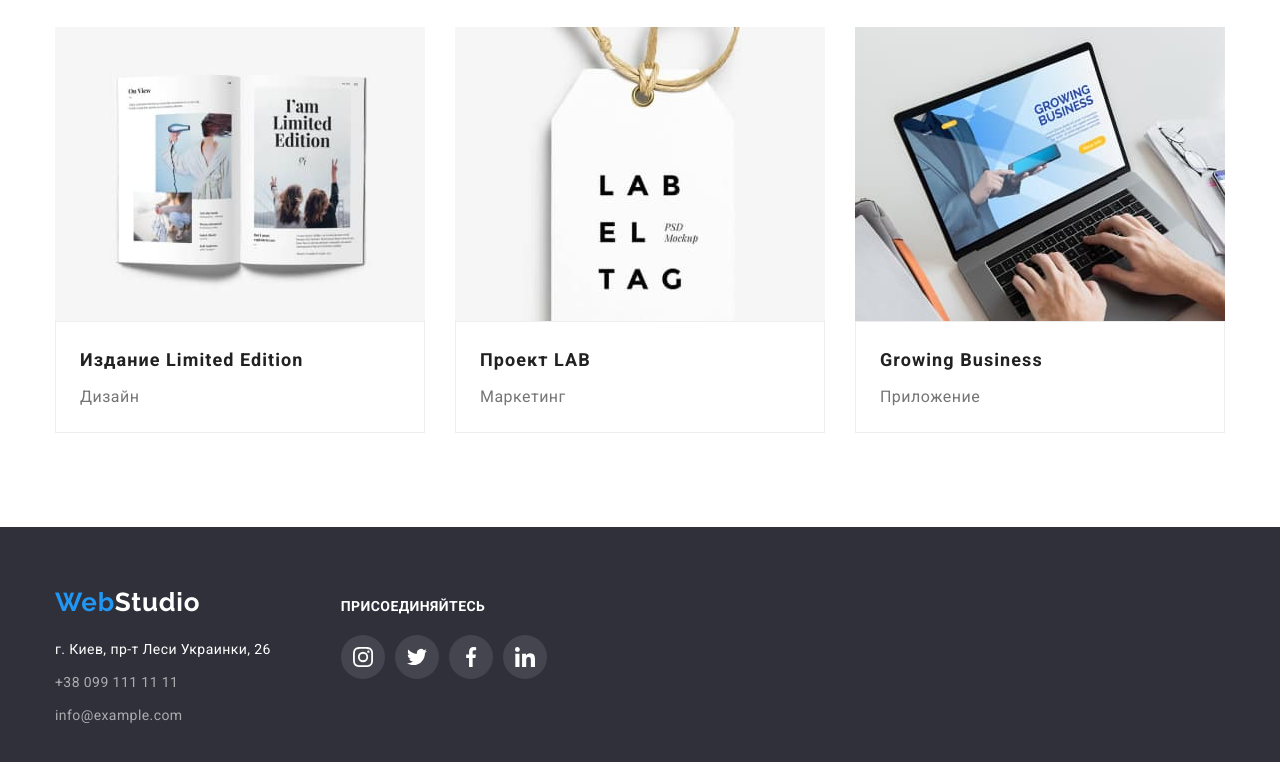
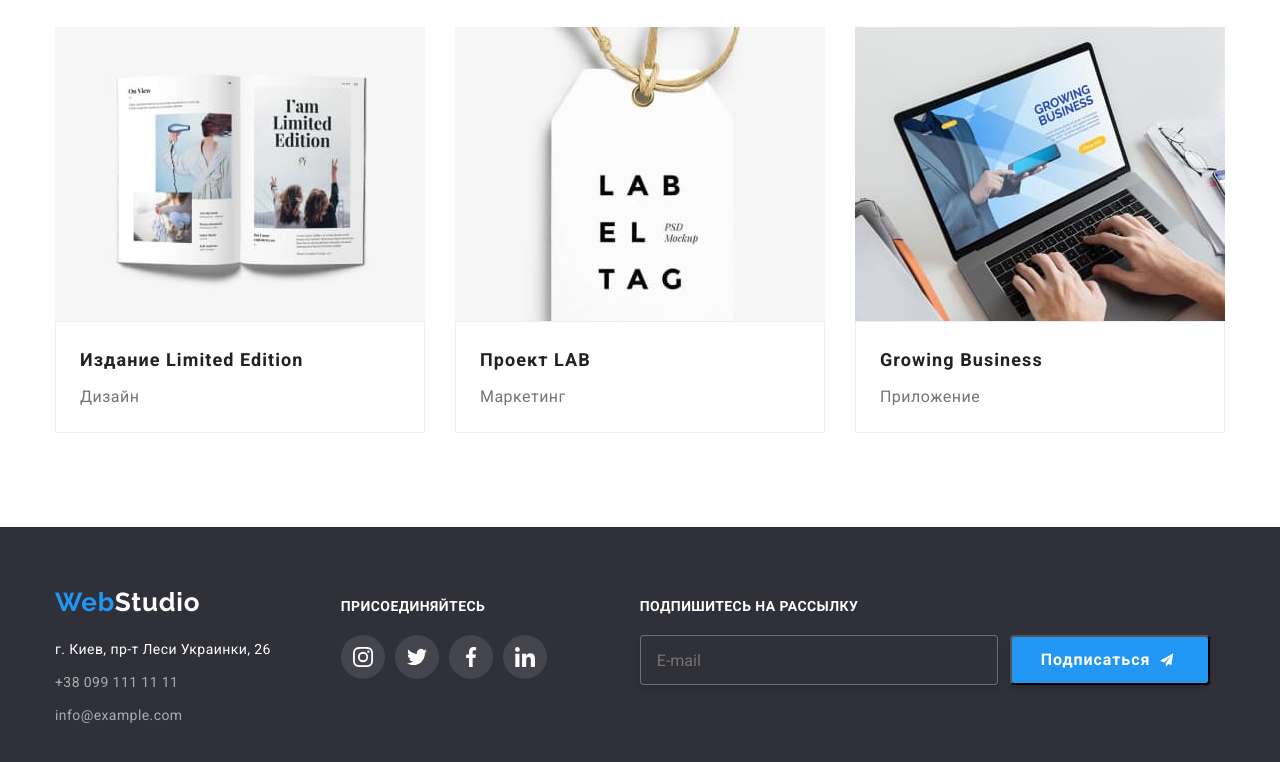
Before and after one commit to an-na-kuzmina/goit-markup-hw-06, a plain HTML site: page portfolio.html in a window 1280 px wide. Shown: the part 1107-1869 px from the top of the page. Drawn offline with nearby package versions, Linux system fonts and the light colour scheme.

Commit message:
portfolio footer

```diff
--- a/portfolio.html
+++ b/portfolio.html
@@ -246,7 +246,7 @@
       </section>
     </main>
 
-    <footer class="footer">
+ <footer class="footer">
       <div class="container footer-wrap">
         <div class="footer-contact-block">
           <a class="footer-logo" href="./index.html"><span class="logo-span">Web</span>Studio</a>
@@ -260,12 +260,13 @@
             <a class="footer-contact-link" href="mailto:info@example.com">info@example.com</a>
           </address>
         </div>
+
         <div class="footer-social-wrap">
           <p class="join-social">присоединяйтесь</p>
           <ul class="list footer-social-list">
             <li class="footer-social-item">
               <a href="" class="footer-social-link">
-                <svg width="20" height="20">
+                <svg class="footer-social-icon" width="20" height="20">
                   <use href="./images/icons.svg#icon-instagram-footer"></use>
                 </svg>
               </a>
@@ -293,6 +294,19 @@
             </li>
           </ul>
         </div>
+
+        <div class="footer-form-wrap">
+          <p class="join-social">Подпишитесь на рассылку</p>
+          <form class="footer-form-email" action="">
+            <input class="footer-form-input" type="email" name="email-list" placeholder="E-mail" />
+            <button type="submit" class="foooter-form-bnt">
+              Подписаться
+              <svg class="footer-form-icon" width="24" height="24">
+                <use href="./images/icons.svg#icon-send"></use>
+              </svg>
+            </button>
+          </form>
+        </div>
       </div>
     </footer>
   </body>
```
